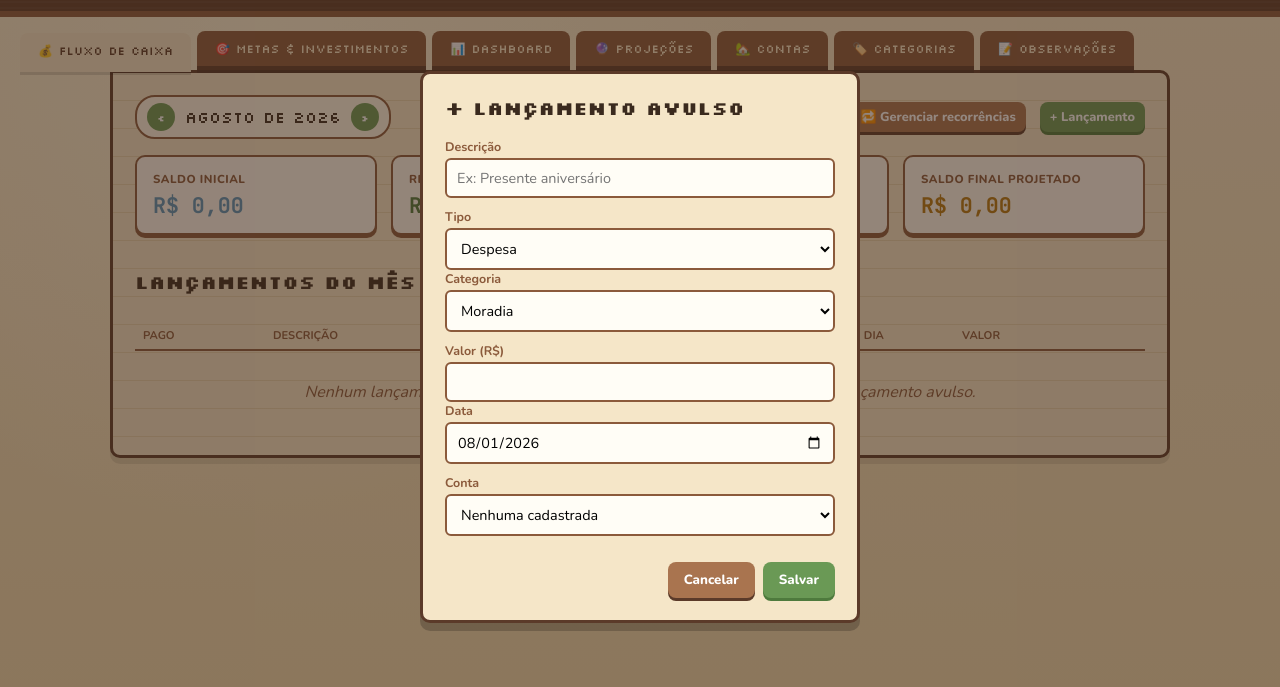
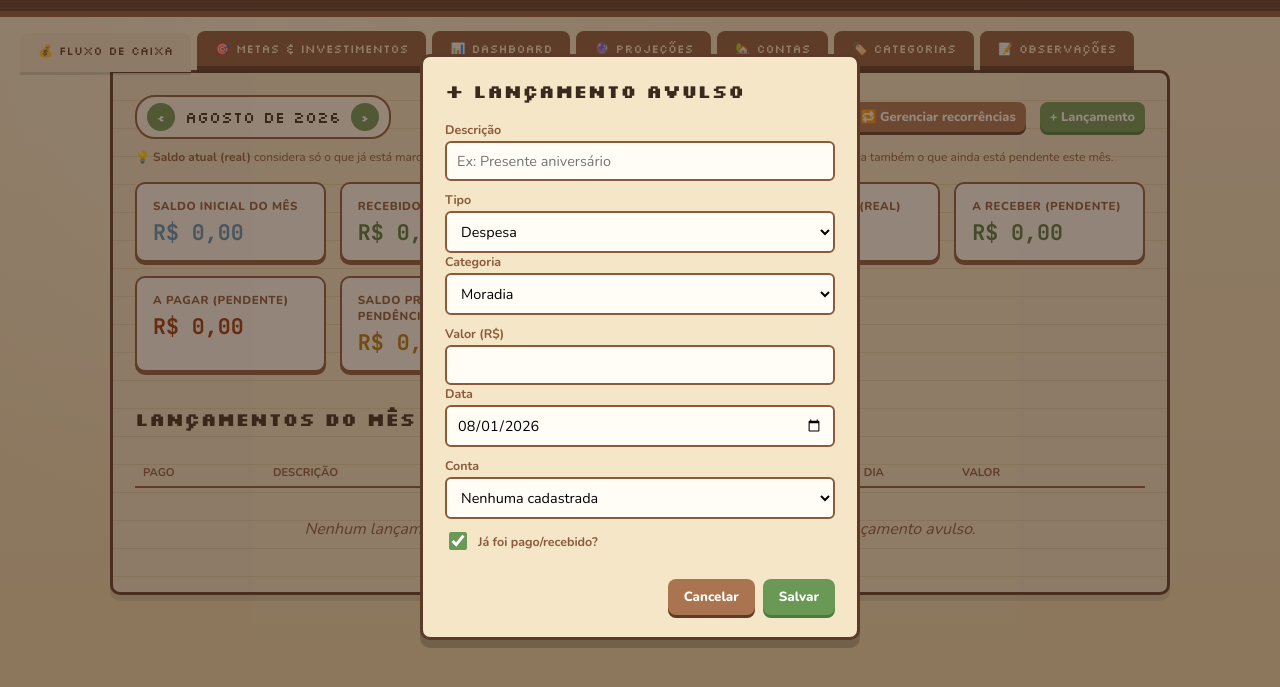
Before and after one commit to LucasDelMoreira/caixa-da-fazenda, a plain HTML site: page index.html in a window 1280 px wide. Both pictures are taken after a click on the button "+ Lançamento". Shown: the part 53-740 px from the top of the page. Drawn offline with nearby package versions, Linux system fonts and the light colour scheme.

Commit message:
Update index.html

```diff
--- a/index.html
+++ b/index.html
@@ -281,11 +281,15 @@
       </div>
     </div>
 
+    <p class="help" style="margin-top:10px;">💡 <strong>Saldo atual (real)</strong> considera só o que já está marcado como "pago" — deve bater com o total das suas contas. <strong>Saldo projetado</strong> soma também o que ainda está pendente este mês.</p>
     <div class="cards">
-      <div class="stat-card balance"><div class="label">Saldo inicial</div><div class="value mono" id="statSaldoInicial">R$0</div></div>
-      <div class="stat-card income"><div class="label">Receitas do mês</div><div class="value mono" id="statReceitas">R$0</div></div>
-      <div class="stat-card expense"><div class="label">Despesas do mês</div><div class="value mono" id="statDespesas">R$0</div></div>
-      <div class="stat-card gold"><div class="label">Saldo final projetado</div><div class="value mono" id="statSaldoFinal">R$0</div></div>
+      <div class="stat-card balance"><div class="label">Saldo inicial do mês</div><div class="value mono" id="statSaldoInicial">R$0</div></div>
+      <div class="stat-card income"><div class="label">Recebido (pago)</div><div class="value mono" id="statRecebido">R$0</div></div>
+      <div class="stat-card expense"><div class="label">Pago (despesas)</div><div class="value mono" id="statPago">R$0</div></div>
+      <div class="stat-card balance"><div class="label">Saldo atual (real)</div><div class="value mono" id="statSaldoAtual">R$0</div></div>
+      <div class="stat-card income"><div class="label">A receber (pendente)</div><div class="value mono" id="statAReceber">R$0</div></div>
+      <div class="stat-card expense"><div class="label">A pagar (pendente)</div><div class="value mono" id="statAPagar">R$0</div></div>
+      <div class="stat-card gold"><div class="label">Saldo projetado (c/ pendências)</div><div class="value mono" id="statSaldoProjetado">R$0</div></div>
     </div>
 
     <div class="section-title"><h3>Lançamentos do mês</h3></div>
@@ -531,20 +535,20 @@ function itemsForMonth(date){
       isRecurring:true
     });
   });
-  // avulsos do mês
+  // avulsos do mês (respeita o status real de "pago", com true como padrão para lançamentos antigos)
   state.transactions.filter(t=>!t.recurringId && t.date && t.date.startsWith(key)).forEach(t=>{
-    items.push({...t, day: Number(t.date.split('-')[2]), paid:true, isRecurring:false});
+    items.push({...t, day: Number(t.date.split('-')[2]), paid: t.paid !== false, isRecurring:false});
   });
   items.sort((a,b)=> a.day - b.day);
   return items;
 }
 
-// saldo inicial de um mês = soma dos saldos iniciais das contas + todas as transações PAGAS/avulsas anteriores a esse mês
+// saldo inicial de um mês = soma dos saldos iniciais das contas + tudo que já foi PAGO/RECEBIDO antes desse mês
 function saldoAntesDe(date){
   const key = monthKey(date);
   let total = state.accounts.reduce((s,a)=> s + (Number(a.initialBalance)||0), 0);
-  // soma avulsos anteriores
-  state.transactions.filter(t=>!t.recurringId && t.date && t.date < key+'-01').forEach(t=>{
+  // soma avulsos anteriores marcados como pagos (padrão true para lançamentos antigos sem esse campo)
+  state.transactions.filter(t=>!t.recurringId && t.date && t.date < key+'-01' && t.paid!==false).forEach(t=>{
     total += t.type==='income' ? Number(t.amount) : -Number(t.amount);
   });
   // soma recorrências marcadas como pagas em meses anteriores
@@ -566,10 +570,14 @@ function renderFluxo(){
   body.innerHTML = '';
   document.getElementById('fluxoEmpty').classList.toggle('hidden', items.length>0);
 
-  let receitas=0, despesas=0;
+  let recebido=0, pago=0, aReceber=0, aPagar=0;
   items.forEach(it=>{
     const acc = state.accounts.find(a=>a.id===it.accountId);
-    if(it.type==='income') receitas += Number(it.amount); else despesas += Number(it.amount);
+    if(it.paid){
+      if(it.type==='income') recebido += Number(it.amount); else pago += Number(it.amount);
+    } else {
+      if(it.type==='income') aReceber += Number(it.amount); else aPagar += Number(it.amount);
+    }
     const tr = document.createElement('tr');
     tr.innerHTML = `
       <td><input type="checkbox" ${it.paid?'checked':''} onchange="togglePaid('${it.id}', ${it.isRecurring}, '${it.recurringId||''}', this.checked)"></td>
@@ -584,16 +592,24 @@ function renderFluxo(){
   });
 
   const saldoInicial = saldoAntesDe(currentDate);
+  const saldoAtual = saldoInicial + recebido - pago;
+  const saldoProjetado = saldoAtual + aReceber - aPagar;
   document.getElementById('statSaldoInicial').textContent = fmt(saldoInicial);
-  document.getElementById('statReceitas').textContent = fmt(receitas);
-  document.getElementById('statDespesas').textContent = fmt(despesas);
-  document.getElementById('statSaldoFinal').textContent = fmt(saldoInicial + receitas - despesas);
+  document.getElementById('statRecebido').textContent = fmt(recebido);
+  document.getElementById('statPago').textContent = fmt(pago);
+  document.getElementById('statSaldoAtual').textContent = fmt(saldoAtual);
+  document.getElementById('statAReceber').textContent = fmt(aReceber);
+  document.getElementById('statAPagar').textContent = fmt(aPagar);
+  document.getElementById('statSaldoProjetado').textContent = fmt(saldoProjetado);
 }
 
 function togglePaid(itemId, isRecurring, recurringId, checked){
   if(isRecurring){
     const key = monthKey(currentDate)+'-'+recurringId;
     state.overrides[key] = {paid: checked};
+  } else {
+    const t = state.transactions.find(x=>x.id===itemId);
+    if(t) t.paid = checked;
   }
   persist();
 }
@@ -633,6 +649,10 @@ function openTxModal(){
           <div><label>Data</label><input name="date" type="date" required value="${currentDate.getFullYear()}-${String(currentDate.getMonth()+1).padStart(2,'0')}-01"></div>
         </div>
         <div><label>Conta</label><select name="accountId">${accOpts || '<option value="">Nenhuma cadastrada</option>'}</select></div>
+        <div class="row" style="align-items:center; gap:8px;">
+          <input type="checkbox" name="paid" checked>
+          <label style="margin:0;">Já foi pago/recebido?</label>
+        </div>
         <div class="modal-close-row">
           <button type="button" class="btn ghost" onclick="closeModal()">Cancelar</button>
           <button type="submit" class="btn">Salvar</button>
@@ -651,7 +671,8 @@ function saveTx(e){
     category: f.category.value,
     amount: parseFloat(f.amount.value),
     date: f.date.value,
-    accountId: f.accountId.value || null
+    accountId: f.accountId.value || null,
+    paid: f.paid.checked
   });
   closeModal(); persist();
   return false;
@@ -737,7 +758,7 @@ function accountBalance(accId){
   const acc = state.accounts.find(a=>a.id===accId);
   if(!acc) return 0;
   let total = Number(acc.initialBalance)||0;
-  state.transactions.filter(t=>t.accountId===accId).forEach(t=>{
+  state.transactions.filter(t=>t.accountId===accId && t.paid!==false).forEach(t=>{
     total += t.type==='income'? Number(t.amount) : -Number(t.amount);
   });
   Object.keys(state.overrides).forEach(k=>{
```
